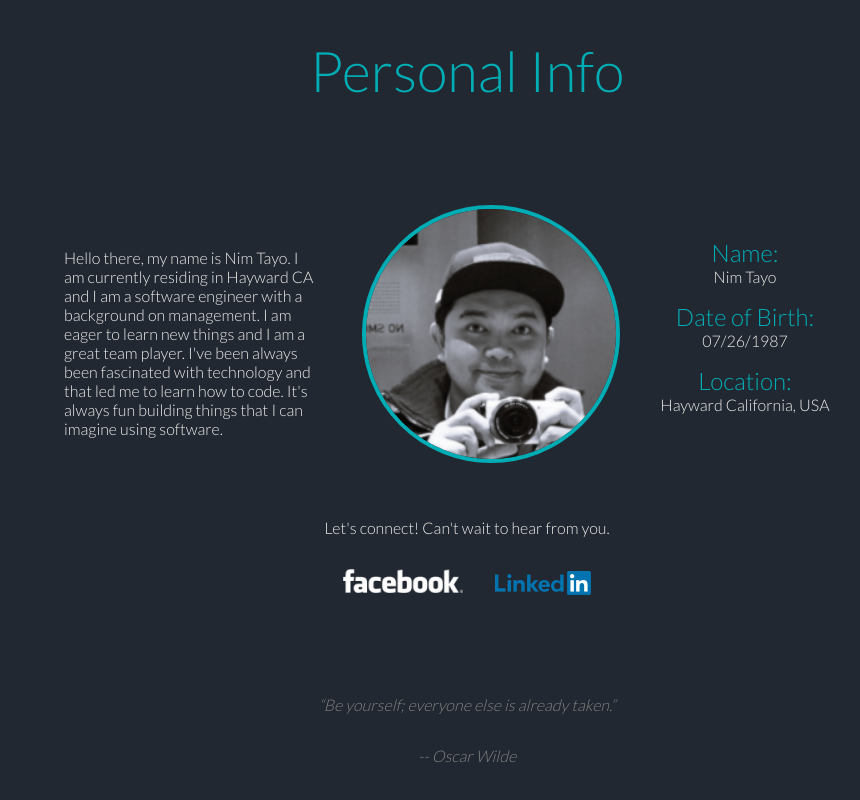
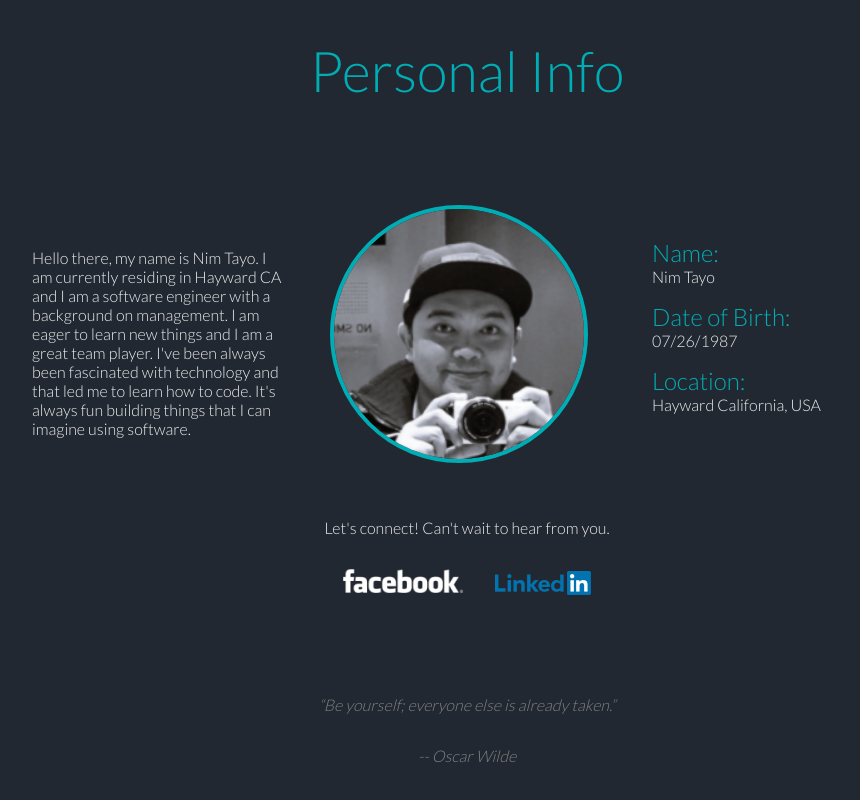
Before and after one commit to nimaester/psite, a React (Create React App) app: page / in a window 1280 px wide. Shown: the part 898-1698 px from the top of the page, without its empty margins (173-1033 px from the left). Built offline with nearby package versions, Linux system fonts and the light colour scheme.

Commit message:
updated some animation

```diff
--- a/src/styles/_about.scss
+++ b/src/styles/_about.scss
@@ -106,6 +106,8 @@
       max-width: 250px;
       line-height: 1rem;
       margin-top: -2.2rem;
+      text-align: left;
+      padding-left: 4rem;
       p {
         line-height: 0rem;
         font-style: normal;
@@ -172,6 +174,8 @@
       .full-bio {
         margin-top: 2rem;
         line-height: 1rem;
+        text-align: center;
+        padding-left: 0rem;
       }
     }
   }
```
